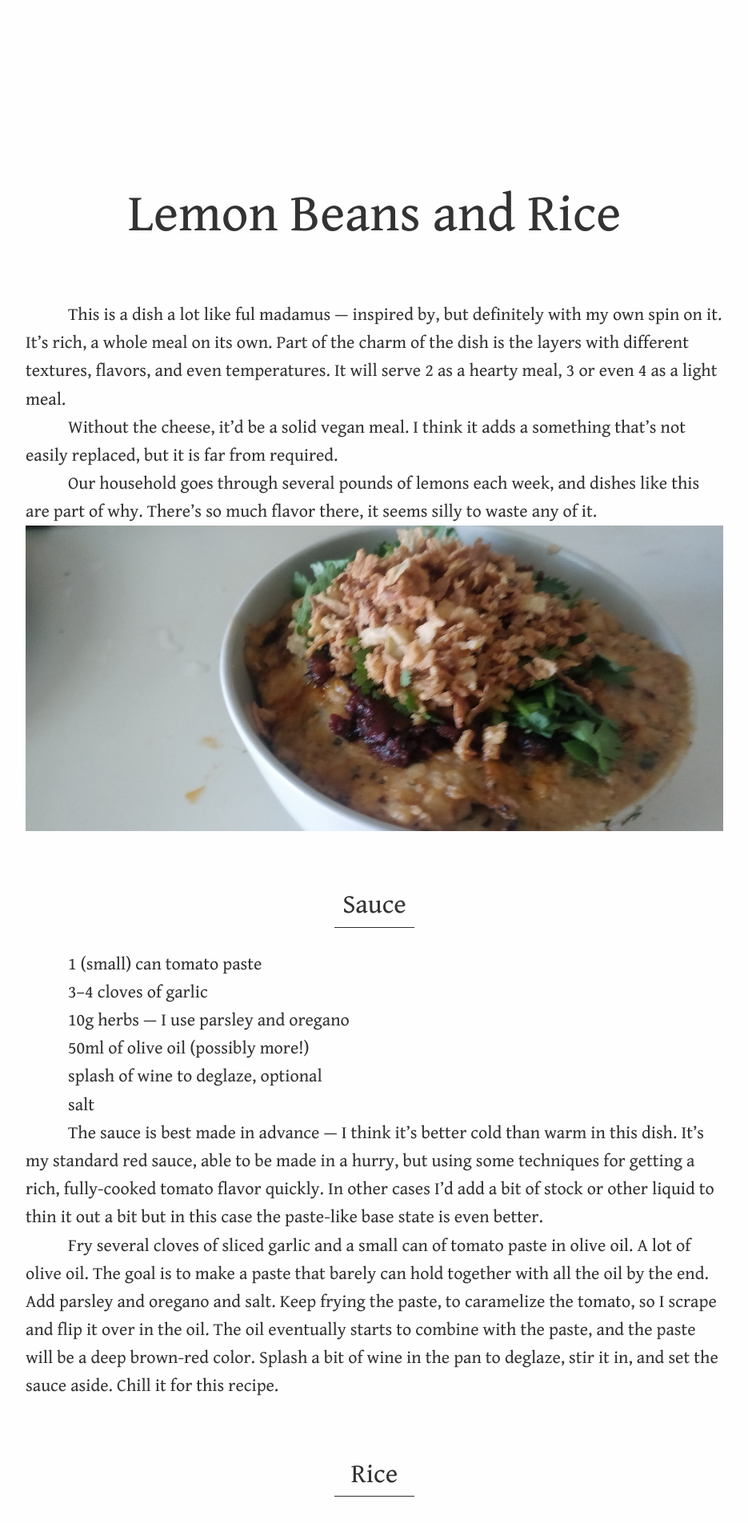
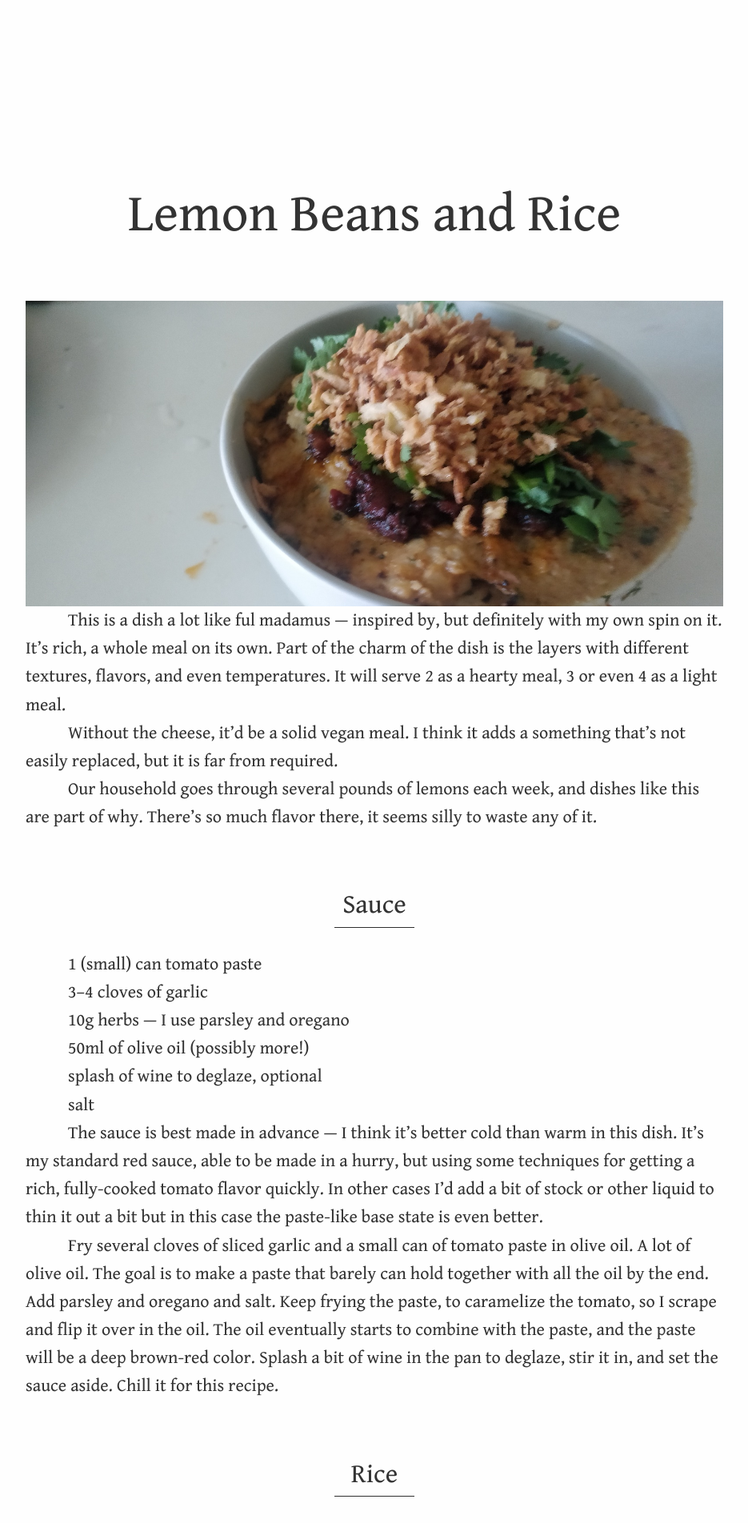
Before and after one commit to aredridel/recipes, a Jekyll site: the page built from Lemon Beans and Rice.md, in a window 1280 px wide. Shown: the top 1904 px of the page at 80% size, without its empty margins (172-1107 px from the left). Built offline with Jekyll 4.4.1, drawn with Linux system fonts in a browser that asks for light colours; our own code applies the rules of GitHub Pages for plain Markdown files.

Commit message:
/ ‘Lemon Beans and Rice.md’

```diff
--- a/Lemon Beans and Rice.md
+++ b/Lemon Beans and Rice.md
@@ -2,7 +2,7 @@
 
 # Lemon Beans and Rice
 
-
+![lemon-garlic-beans](lemon-garlic-beans.jpg)
 
 This is a dish a lot like ful madamus — inspired by, but definitely with my own spin on it. It's rich, a whole meal on its own. Part of the charm of the dish is the layers with different textures, flavors, and even temperatures. It will serve 2 as a hearty meal, 3 or even 4 as a light meal.
 
@@ -10,9 +10,6 @@ Without the cheese, it'd be a solid vegan meal. I think it adds a something that
 
 Our household goes through several pounds of lemons each week, and dishes like this are part of why. There's so much flavor there, it seems silly to waste any of it.
 
-
-
-![lemon-garlic-beans](lemon-garlic-beans.jpg)
 
 ## Sauce
 
```
